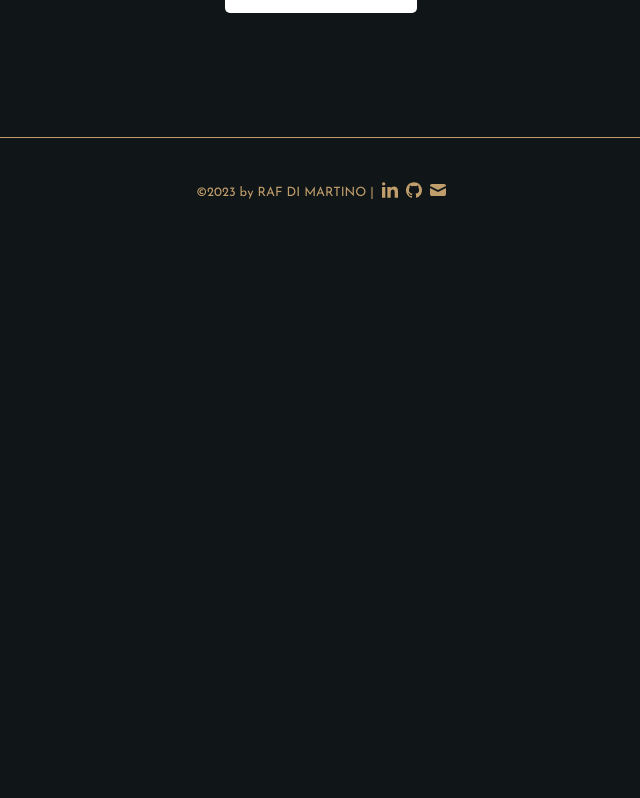
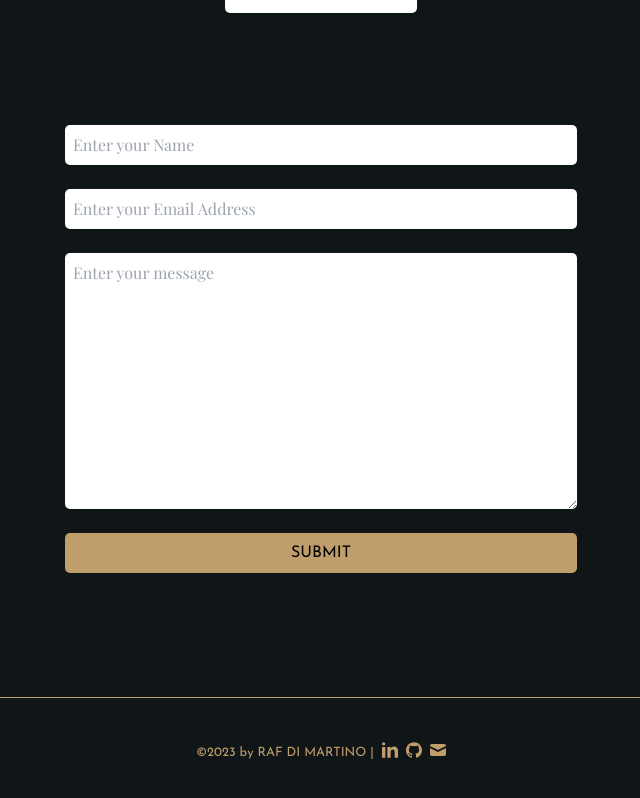
Before and after one commit to RafDiMartino/portfolio-2023, a Next.js app: page /contacts in a window 1280 px wide. Shown: the part 558-1356 px from the top of the page, without its empty margins (319-959 px from the left). Before the commit the page ends 800 px from the top, so only its background shows below. Built offline with nearby package versions, Linux system fonts and the light colour scheme; a web font is replaced by a local one.

Commit message:
adding contact form

```diff
--- /dev/null
+++ b/app/components/contactForm/ContactForm.module.css
@@ -0,0 +1,58 @@
+.contactFormContainer {
+    @apply max-w-lg;
+    width: 100%;
+    display: flex;
+    flex-direction: column;
+    justify-content: center;
+    align-items: center;
+
+    form {
+        width: 100%;
+        display: flex;
+        flex-direction: column;
+        justify-content: center;
+        align-items: center;
+
+        & > * {
+            @apply font-playfair;
+            width: 100%;
+            padding: .5rem;
+            border: none;
+            border-radius: 5px;
+            margin-bottom: 1.5rem;
+        }
+
+        button {
+            @apply font-josefin;
+            text-transform: uppercase;
+            background-color: var(--color-accent);
+            transition: background-color .2s ease-in-out;
+            padding: .5rem 1rem;
+            border-radius: 5px;
+            cursor: pointer;
+
+            &:hover {
+                color: var(--color-white);
+            }
+        }
+    }
+
+    .successMessageInactive {
+        @apply font-playfair;
+        opacity: 0;
+        font-size: 1.5rem;
+        text-align: center;
+        color: var(--color-white);
+        transition: opacity 1s ease-in-out;
+    }
+
+    .successMessageActive {
+        @apply font-playfair;
+        opacity: 1;
+        font-size: 1.5rem;
+        text-align: center;
+        color: var(--color-white);
+        transition: opacity .2s ease-in-out;
+    }
+
+}
--- /dev/null
+++ b/app/components/contactForm/ContactForm.tsx
@@ -0,0 +1,82 @@
+"use client"
+import React, { useState, ChangeEvent, FormEvent } from 'react';
+import classes from "./ContactForm.module.css"
+
+interface FormData {
+    name: string;
+    email: string;
+    message: string;
+    access_key: string;
+}
+
+export const ContactForm: React.FC = () => {
+    // State to handle the success message
+    const [success, setSuccess] = useState(false);
+
+    // State to handle the form data
+    const [formData, setFormData] = useState<FormData>({
+        name: '',
+        email: '',
+        message: '',
+        access_key: '8f7cd656-fec0-4e74-8279-c70496d238cf'
+    });
+
+    // Function that handles the onchange event
+    const handleChange = (event: ChangeEvent<HTMLInputElement | HTMLTextAreaElement>) => {
+        setFormData({
+            ...formData,
+            [event.target.name]: event.target.value
+        });
+    }
+
+    // Function that handles the form submit
+    const handleSubmit = async (event: FormEvent<HTMLFormElement>) => {
+        event.preventDefault();
+
+        // Connecting to Web3Form API for handling submission email to my email address
+        const data = JSON.stringify(formData);
+
+        try {
+            const response = await fetch('https://api.web3forms.com/submit', {
+                method: 'POST',
+                headers: {
+                    'Content-Type': 'application/json',
+                    'Accept': 'application/json'
+                },
+                body: data
+            });
+
+            const responseData = await response.json();
+
+            if (response.ok) {
+                setSuccess(true);
+                setFormData({
+                    ...formData,
+                    name: '',
+                    email: '',
+                    message: ''
+                });
+
+                setTimeout(() => {
+                    setSuccess(false);
+                }, 2000);
+            } else {
+                console.log(responseData);
+            }
+        } catch (error) {
+            console.log(error);
+        }
+    }
+
+    return (
+        <section className={classes.contactFormContainer}>
+            <form onSubmit={handleSubmit}>
+                <input name='name' value={formData.name} onChange={handleChange} type='text' placeholder='Enter your Name' aria-label='Name' />
+                <input name='email' value={formData.email} onChange={handleChange} type='text' placeholder='Enter your Email Address' aria-label='Email' />
+                <textarea name='message' value={formData.message} onChange={handleChange} placeholder='Enter your message' cols={30} rows={10} aria-label='Message'></textarea>
+                <button className='button' type='submit'>Submit</button>
+            </form>
+            <p className={!success ? classes.successMessageInactive : classes.successMessageActive}>Message submitted successfully!</p>
+        </section>
+    );
+}
--- a/app/components/socialMedia/SocialMedia.module.css
+++ b/app/components/socialMedia/SocialMedia.module.css
@@ -3,6 +3,10 @@
     flex-direction: column;
     justify-content: center;
     align-items: center;
+
+    & > * {
+        margin: 0 0 3rem 0;
+    }
 
     .socialWrapper {
         width: 100%;
@@ -11,7 +15,6 @@
         align-items: center;
         transition: all 1s ease-in-out;
         flex-wrap: wrap;
-        margin-bottom: 3rem;
         gap: 3rem;
 
         a {
--- a/app/contacts/page.tsx
+++ b/app/contacts/page.tsx
@@ -3,6 +3,7 @@ import classes from "./page.module.css"
 import { ProjectHeading } from '../components/pageHeading/Heading'
 import headings from "../data/headings.json"
 import SocialMedia from '../components/socialMedia/SocialMedia'
+import { ContactForm } from '../components/contactForm/ContactForm'
 
 export const metadata = {
     title: 'Raf Di Martino | Contacts',
@@ -14,6 +15,7 @@ export default function Page() {
     <main className={classes.pageContainer}>
       <ProjectHeading title={headings.contacts.title} standfirst={headings.contacts.standfirst}/>
       <SocialMedia />
+      <ContactForm />
     </main>
   )
 }
```
Also changed, not shown: 1 other file (tests, documents, lock files or other folders).
